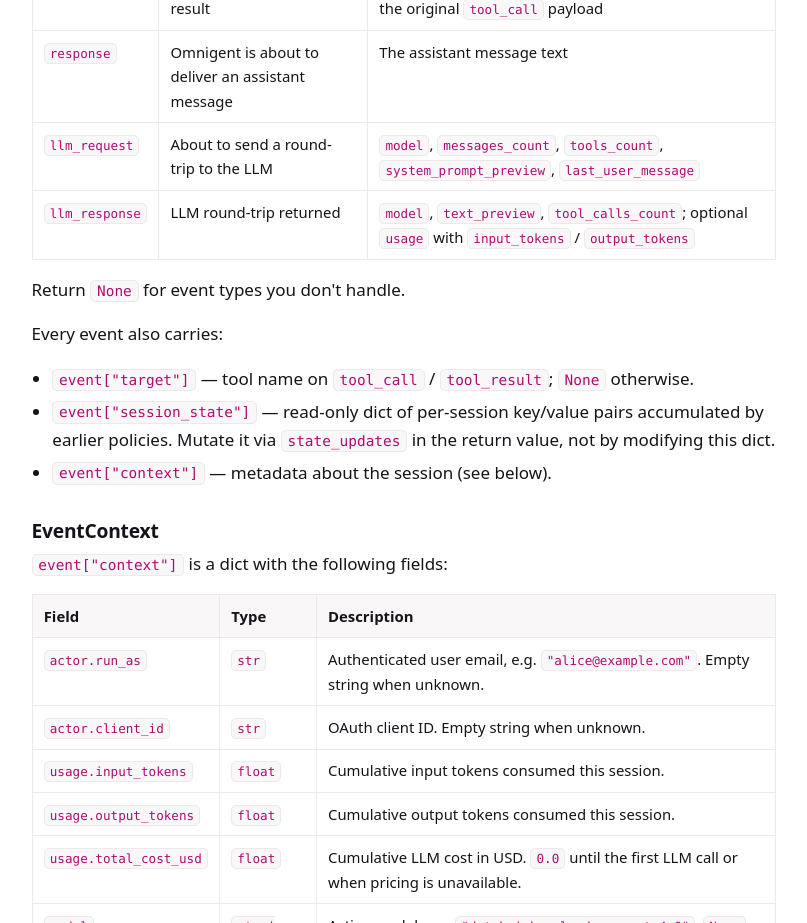
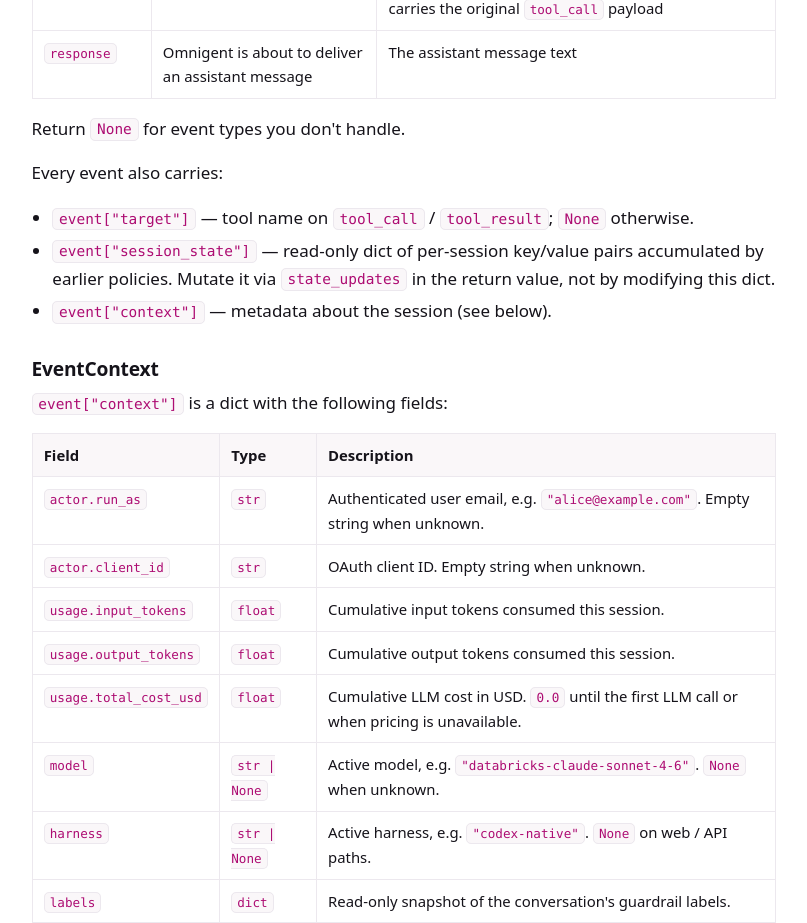
Before and after one commit to omnigent-ai/omnigent-site, a Next.js app: page /docs/policies/custom in a window 1280 px wide. Shown: the part 4240-5163 px from the top of the page, without its empty margins (261-1068 px from the left). Built offline with nearby package versions, Linux system fonts and the light colour scheme; no server answers.

Commit message:
docs(policies): drop llm_request and llm_response from PolicyEvent table
Signed-off-by: Tomu Hirata <tomu.hirata@databricks.com>

```diff
--- a/app/docs/policies/custom/page.mdx
+++ b/app/docs/policies/custom/page.mdx
@@ -195,8 +195,6 @@ filter which events you care about:
 | `tool_call`    | Omnigent is about to call a tool                  | `name` (tool name), `arguments` (dict)                                                              |
 | `tool_result`  | A tool has returned a result                      | `result` (tool output); `event["request_data"]` carries the original `tool_call` payload            |
 | `response`     | Omnigent is about to deliver an assistant message | The assistant message text                                                                          |
-| `llm_request`  | About to send a round-trip to the LLM             | `model`, `messages_count`, `tools_count`, `system_prompt_preview`, `last_user_message`              |
-| `llm_response` | LLM round-trip returned                           | `model`, `text_preview`, `tool_calls_count`; optional `usage` with `input_tokens` / `output_tokens` |
 
 Return `None` for event types you don't handle.
 
```
